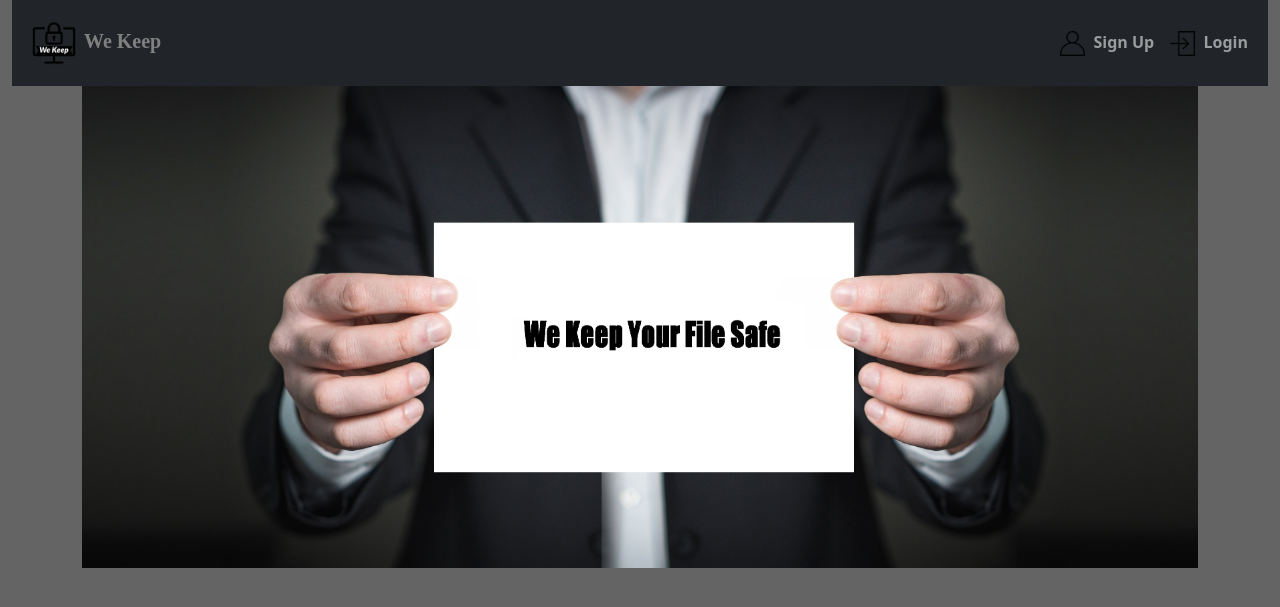
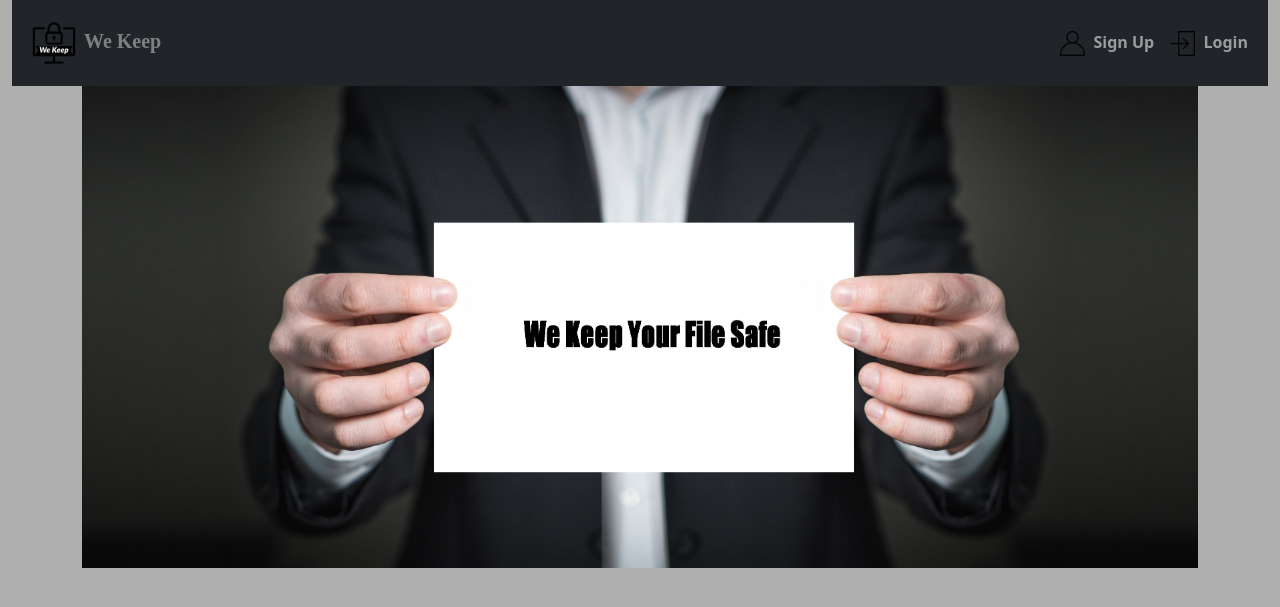
Before and after one commit to adarshp007/login-bootsrap-sample, a Django app: page / in a window 1280 px wide. Shown: the top 607 px of the page. Run offline with Django 3.2, Linux system fonts and the light colour scheme; some libraries are stand-ins or nearby versions.

Commit message:
body color

```diff
--- a/templates/nav.html
+++ b/templates/nav.html
@@ -7,7 +7,7 @@
     <link href="{% static 'css/bootstrap.min.css' %}" rel="stylesheet">
     <script src="{% static 'js/bootstrap.min.js' %}"></script>
 </head>
-<body style="background-color: #646464">
+<body style="background-color: #AFAFAF">
 <div class="container-fluid">
 <nav class="navbar navbar-expand-lg navbar-dark bg-dark">
   <div class="container-fluid">
```
